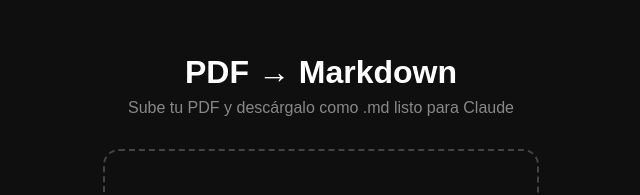
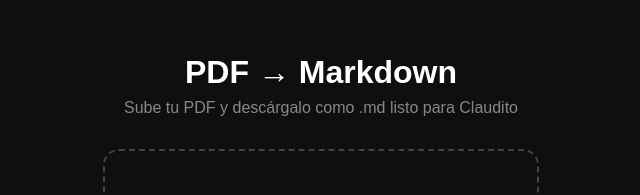
Before and after one commit to mtsslns/pdf-converter, a website: page public/index.html in a window 1280 px wide. Shown: the part 180-375 px from the top of the page, 319-959 px from the left. Drawn offline with Linux system fonts and the light colour scheme; a script that the page names is missing.

Commit message:
Update index.html

```diff
--- a/public/index.html
+++ b/public/index.html
@@ -28,7 +28,7 @@
 <body>
   <div class="container">
     <h1>PDF → Markdown</h1>
-    <p>Sube tu PDF y descárgalo como .md listo para Claude</p>
+    <p>Sube tu PDF y descárgalo como .md listo para Claudito</p>
     <div class="drop-zone" id="dropZone">
       <input type="file" id="fileInput" accept=".pdf" style="display:none">
       <div class="icon">📄</div>
```
